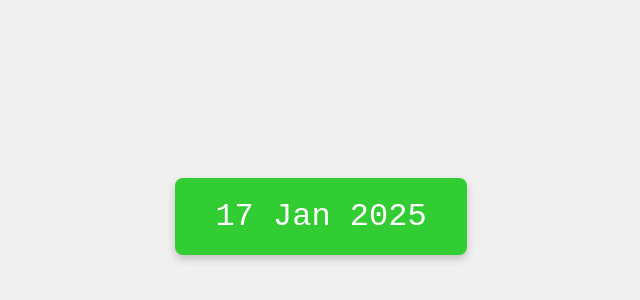
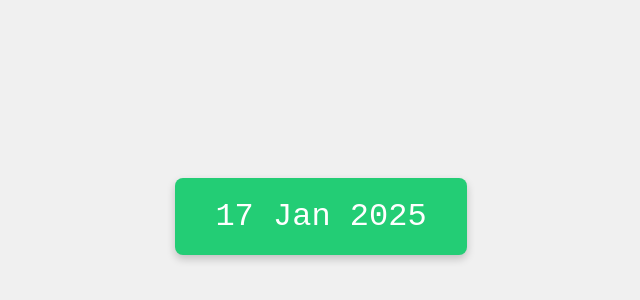
Before and after one commit to bugz-valente/dateWidget, a plain HTML site: page index.html in a window 1280 px wide. Shown: the part 184-484 px from the top of the page, without its empty margins (319-959 px from the left). Drawn offline with Linux system fonts and the light colour scheme.

Commit message:
Update index.html

```diff
--- a/index.html
+++ b/index.html
@@ -16,9 +16,9 @@
         }
 
         .date-widget {
-            font-family: "Courier New", Courier, monospace;
+            font-family: "IBM Plex Mono", monospace;
             color: #ffffff;
-            background-color: #32cd32; /* Green */
+            background-color: rgb(35, 205, 117); /* Green */
             padding: 20px 40px;
             border-radius: 8px;
             box-shadow: 0 4px 8px rgba(0, 0, 0, 0.2);
```
